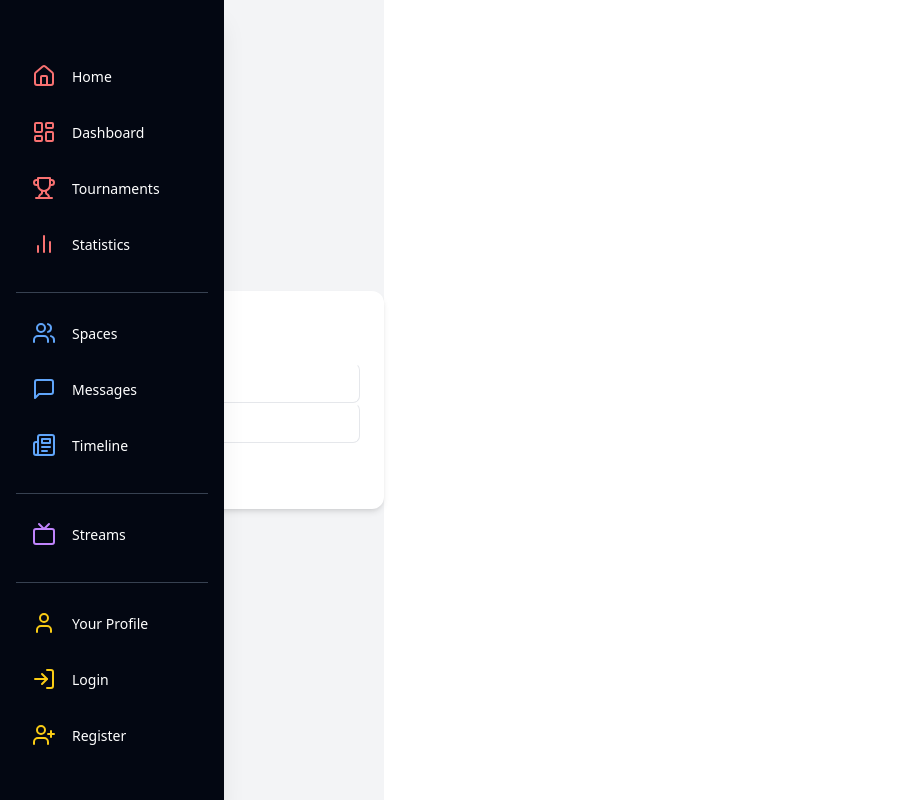
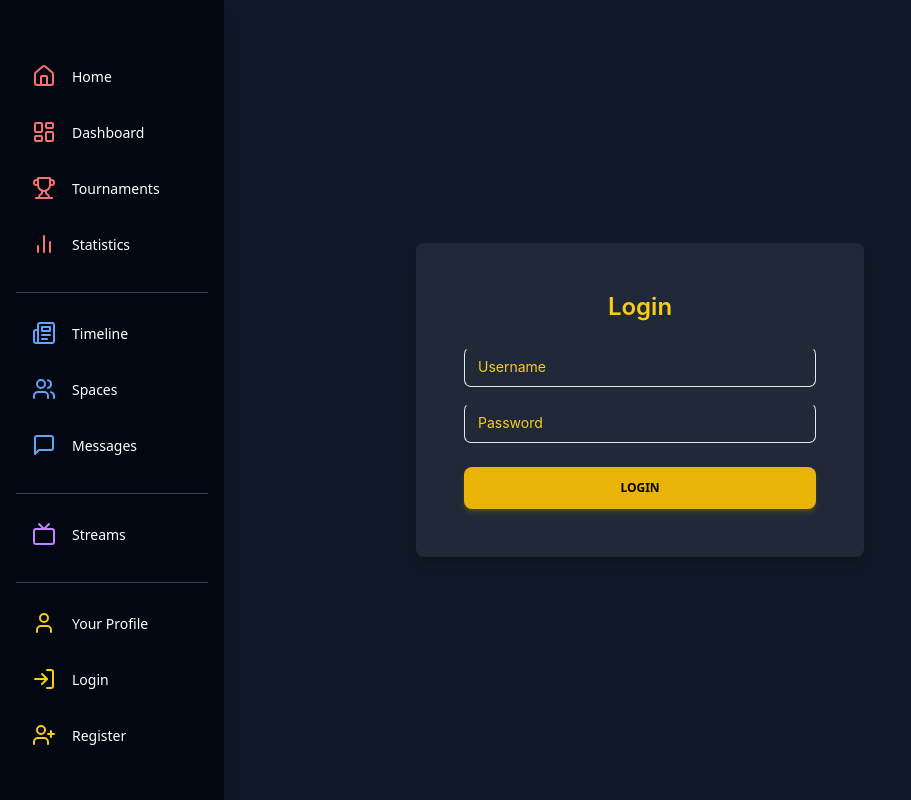
Before and after one commit to FlowXII/Shobu, a React (Vite) app in the folder front/: page /login in a window 1280 px wide. Shown: the whole page, without its empty margins (0-911 px from the left). Built offline with nearby package versions, Linux system fonts and the light colour scheme.

Commit message:
harmonized current pages

```diff
--- a/front/src/components/Sidebar.jsx
+++ b/front/src/components/Sidebar.jsx
@@ -8,9 +8,9 @@ const Sidebar = () => {
   const toggleSidebar = () => setIsOpen(!isOpen);
 
   const sidebarSocialItems = [
+    { name: 'Timeline', icon: Newspaper, color: 'text-blue-400', hoverColor: 'hover:bg-blue-800' },
     { name: 'Spaces', icon: Users, color: 'text-blue-400', hoverColor: 'hover:bg-blue-800' },
-    { name: 'Messages', icon: MessageSquare, color: 'text-blue-400', hoverColor: 'hover:bg-blue-800' },
-    { name: 'Timeline', icon: Newspaper, color: 'text-blue-400', hoverColor: 'hover:bg-blue-800' },
+    { name: 'Messages', icon: MessageSquare, color: 'text-blue-400', hoverColor: 'hover:bg-blue-800' }
   ];
 
   const sidebarEssentialItems = [
--- a/front/src/pages/CreateTournament.jsx
+++ b/front/src/pages/CreateTournament.jsx
@@ -42,7 +42,10 @@ const TournamentCreationForm = () => {
               onChange={handleInputChange}
               className="text-white"
               labelProps={{
-                className: "text-gray-300"
+                className: "text-red-500 peer-focus:text-white peer-focus:border-red-500"
+              }}
+              inputProps={{
+                className: 'text-red-500 placeholder-red-500 focus:text-white focus:border-red-500 focus:ring-red-500'
               }}
             />
           </div>
@@ -56,7 +59,10 @@ const TournamentCreationForm = () => {
               onChange={handleInputChange}
               className="text-white h-32"
               labelProps={{
-                className: "text-gray-300"
+                className: "text-red-500 peer-focus:text-white peer-focus:border-red-500"
+              }}
+              inputProps={{
+                className: 'text-red-500 placeholder-red-500 focus:text-white focus:border-red-500 focus:ring-red-500'
               }}
             />
           </div>
@@ -71,7 +77,10 @@ const TournamentCreationForm = () => {
               onChange={handleInputChange}
               className="text-white"
               labelProps={{
-                className: "text-gray-300"
+                className: "text-red-500 peer-focus:text-white peer-focus:border-red-500"
+              }}
+              inputProps={{
+                className: 'text-red-500 placeholder-red-500 focus:text-white focus:border-red-500 focus:ring-red-500'
               }}
             />
           </div>
@@ -86,7 +95,10 @@ const TournamentCreationForm = () => {
               onChange={handleInputChange}
               className="text-white"
               labelProps={{
-                className: "text-gray-300"
+                className: "text-red-500 peer-focus:text-white peer-focus:border-red-500"
+              }}
+              inputProps={{
+                className: 'text-red-500 placeholder-red-500 focus:text-white focus:border-red-500 focus:ring-red-500'
               }}
             />
           </div>
@@ -94,7 +106,7 @@ const TournamentCreationForm = () => {
           {/* Submit Button */}
           <Button
             type="submit"
-            className="bg-red-600 hover:bg-red-700 text-white w-full"
+            className="bg-red-500 hover:bg-red-600 text-white w-full"
           >
             Create Tournament
           </Button>
--- a/front/src/pages/Login.jsx
+++ b/front/src/pages/Login.jsx
@@ -1,4 +1,3 @@
-// frontend/src/pages/Login.jsx
 import React, { useState } from 'react';
 import axios from 'axios';
 import { Input, Button, Card, CardBody } from '@material-tailwind/react';
@@ -17,25 +16,43 @@ function Login() {
     };
 
     return (
-        <div className="flex items-center justify-center min-h-screen bg-gray-100">
-            <Card className="w-96">
+        <div className="fixed top-0 left-0 h-full w-full bg-gray-900 text-white flex items-center justify-center p-4">
+            <Card className="w-full max-w-md bg-gray-800 p-6 rounded-lg shadow-lg">
                 <CardBody>
-                    <h1 className="text-2xl font-bold mb-4">Login</h1>
+                    <h1 className="text-2xl font-semibold mb-6 text-yellow-400 text-center">Login</h1>
+                    <div className="mb-4">
                         <Input
                             type="text"
                             label="Username"
                             value={username}
                             onChange={(e) => setUsername(e.target.value)}
-                        className="mb-4"
+                            className="text-white"
+                            containerProps={{ className: 'mb-4' }}
+                            inputProps={{
+                                className: 'text-yellow-400 placeholder-yellow-400 focus:text-white focus:border-yellow-400 focus:ring-yellow-400'
+                            }}
+                            labelProps={{
+                                className: 'text-yellow-400 peer-focus:text-white peer-focus:border-yellow-400'
+                            }}
                         />
+                    </div>
+                    <div className="mb-6">
                         <Input
                             type="password"
                             label="Password"
                             value={password}
                             onChange={(e) => setPassword(e.target.value)}
-                        className="mb-4"
+                            className="text-white"
+                            containerProps={{ className: 'mb-4' }}
+                            inputProps={{
+                                className: 'text-yellow-400 placeholder-yellow-400 focus:text-white focus:border-yellow-400 focus:ring-yellow-400'
+                            }}
+                            labelProps={{
+                                className: 'text-yellow-400 peer-focus:text-white peer-focus:border-yellow-400'
+                            }}
                         />
-                    <Button color="blue" onClick={handleLogin}>Login</Button>
+                    </div>
+                    <Button color="yellow" onClick={handleLogin} fullWidth>Login</Button>
                 </CardBody>
             </Card>
         </div>
--- a/front/src/pages/Register.jsx
+++ b/front/src/pages/Register.jsx
@@ -1,4 +1,3 @@
-// frontend/src/pages/Register.jsx
 import React, { useState } from 'react';
 import axios from 'axios';
 import { Input, Button, Card, CardBody } from '@material-tailwind/react';
@@ -17,25 +16,43 @@ function Register() {
     };
 
     return (
-        <div className="flex items-center justify-center min-h-screen bg-gray-100">
-            <Card className="w-96">
+        <div className="fixed top-0 left-0 h-full w-full bg-gray-900 text-white flex items-center justify-center p-4">
+            <Card className="w-full max-w-md bg-gray-800 p-6 rounded-lg shadow-lg">
                 <CardBody>
-                    <h1 className="text-2xl font-bold mb-4">Register</h1>
+                    <h1 className="text-2xl font-semibold mb-6 text-yellow-400 text-center">Register</h1>
+                    <div className="mb-4">
                         <Input
                             type="text"
                             label="Username"
                             value={username}
                             onChange={(e) => setUsername(e.target.value)}
-                        className="mb-4"
+                            className="text-white"
+                            containerProps={{ className: 'mb-4' }}
+                            inputProps={{
+                                className: 'text-yellow-400 placeholder-yellow-400 focus:text-white focus:border-yellow-400 focus:ring-yellow-400'
+                            }}
+                            labelProps={{
+                                className: 'text-yellow-400 peer-focus:text-white peer-focus:border-yellow-400'
+                            }}
                         />
+                    </div>
+                    <div className="mb-6">
                         <Input
                             type="password"
                             label="Password"
                             value={password}
                             onChange={(e) => setPassword(e.target.value)}
-                        className="mb-4"
+                            className="text-white"
+                            containerProps={{ className: 'mb-4' }}
+                            inputProps={{
+                                className: 'text-yellow-400 placeholder-yellow-400 focus:text-white focus:border-yellow-400 focus:ring-yellow-400'
+                            }}
+                            labelProps={{
+                                className: 'text-yellow-400 peer-focus:text-white peer-focus:border-yellow-400'
+                            }}
                         />
-                    <Button color="blue" onClick={handleRegister}>Register</Button>
+                    </div>
+                    <Button color="yellow" onClick={handleRegister} fullWidth>Register</Button>
                 </CardBody>
             </Card>
         </div>
```
Lines whose indentation alone changed are shown as unchanged.
